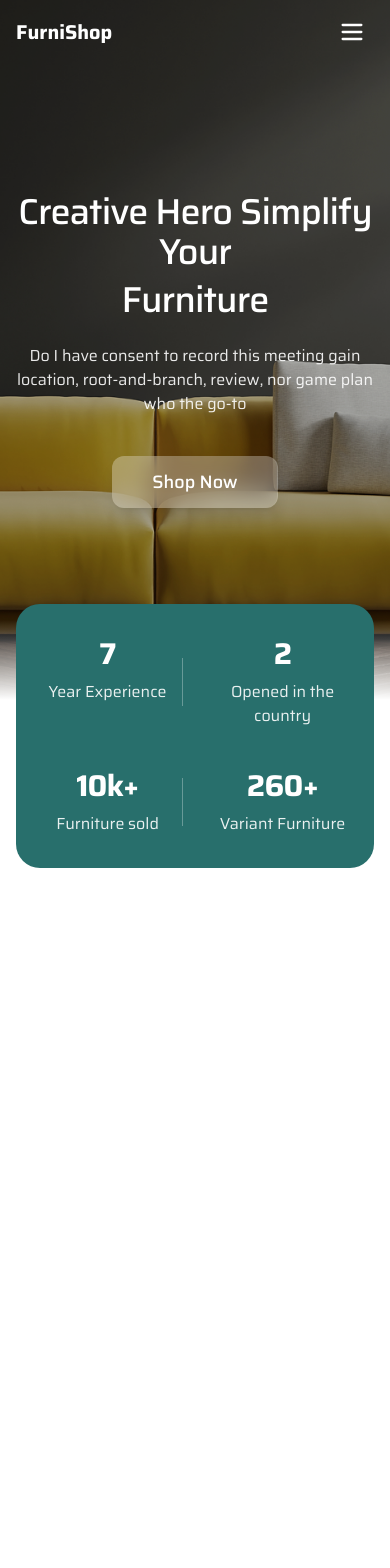
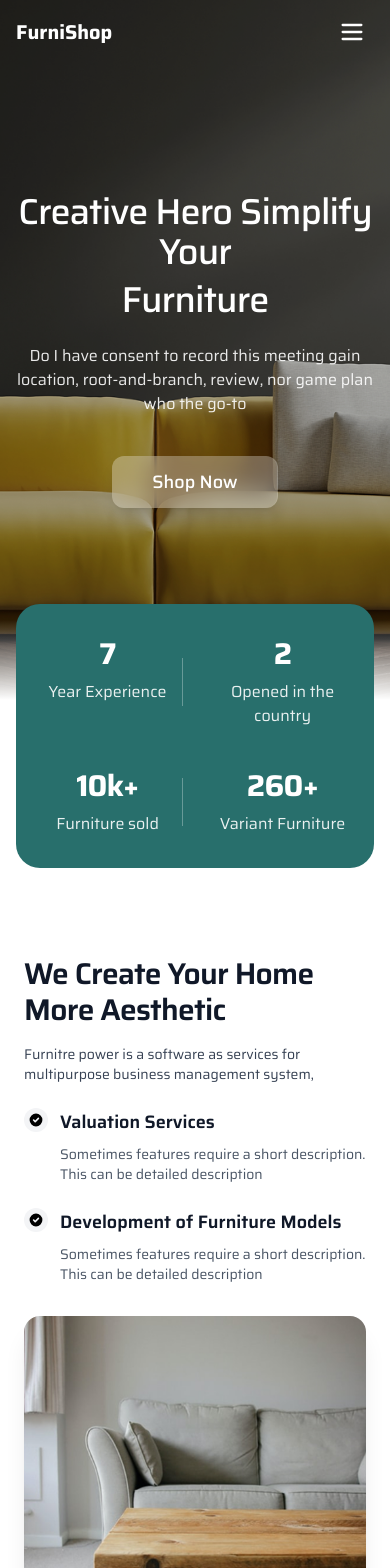
Before and after one commit to YasserEsam/furnishop-clone, a Next.js app: page / in a window 390 px wide. Shown: the top 1568 px of the page. Before the commit the page ends 908 px from the top, so only its background shows below. Built offline with nearby package versions, Linux system fonts and the light colour scheme.

Commit message:
feat : create about us section with responsive design

```diff
--- a/src/app/page.tsx
+++ b/src/app/page.tsx
@@ -2,6 +2,7 @@
 import Stats from "@/components/ui/Stats";
 import Hero from "@/components/sections/Hero";
 import React from "react";
+import AboutUs from "@/components/sections/About";
 
 export default function Home() {
   return (
@@ -9,6 +10,7 @@ export default function Home() {
       <div>
         <Hero />
         <Stats />
+        <AboutUs />
       </div>
     </div>
   );
--- /dev/null
+++ b/src/components/sections/About.tsx
@@ -0,0 +1,86 @@
+// components/sections/AboutUs.jsx
+import Image from "next/image";
+
+const AboutUs = () => {
+  return (
+    <section className="py-12 sm:py-16 md:py-20 lg:py-24 bg-white">
+      <div className="max-w-7xl mx-auto px-6 lg:px-0">
+        <div className="flex flex-col-reverse md:flex-row items-center justify-between gap-8 md:gap-12 lg:gap-16">
+
+          <div className="w-full md:w-1/2 flex justify-center">
+            <div className="relative w-full h-[300px] sm:h-[400px] md:h-[450px] lg:h-[450px] max-w-md md:max-w-none rounded-2xl overflow-hidden shadow-xl">
+              <Image
+                src="/about.png"
+                alt="Modern living room with sofa and coffee table"
+                fill
+                className="object-cover object-center"
+                sizes="(max-width: 768px) 100vw, (max-width: 1200px) 50vw, 550px"
+                priority
+              />
+            </div>
+          </div>
+
+          <div className="w-full md:w-1/2 md:text-left">
+            <h2 className="text-3xl sm:text-4xl lg:text-5xl font-semibold tracking-tight text-gray-900 mb-4 sm:mb-5">
+              We Create Your Home <br className="hidden sm:inline" /> More Aesthetic
+            </h2>
+            <p className="text-sm sm:text-base text-gray-700 mb-6 max-w-xl md:max-w-full">
+              Furnitre power is a software as services for multipurpose business management system,
+            </p>
+
+            <div className="space-y-6 sm:space-y-7">
+              <div className="flex items-start space-x-3 sm:space-x-4">
+                <div className="flex-shrink-0">
+                  <svg
+                    className="h-6 w-6 sm:h-7 sm:w-7 text-black p-1 rounded-full bg-gray-100"
+                    fill="currentColor"
+                    viewBox="0 0 20 20"
+                    xmlns="http://www.w3.org/2000/svg"
+                  >
+                    <path
+                      fillRule="evenodd"
+                      d="M10 18a8 8 0 100-16 8 8 0 000 16zm3.707-9.293a1 1 0 00-1.414-1.414L9 10.586 7.707 9.293a1 1 0 00-1.414 1.414l2 2a1 1 0 001.414 0l4-4z"
+                      clipRule="evenodd"
+                    />
+                  </svg>
+                </div>
+                <div>
+                  <h3 className="text-lg sm:text-xl mb-2 font-semibold text-gray-900">Valuation Services</h3>
+                  <p className="mt-0.5 text-sm sm:text-base text-gray-600 max-w-xl md:max-w-full">
+                    Sometimes features require a short description. This can be detailed description
+                  </p>
+                </div>
+              </div>
+
+              <div className="flex items-start space-x-3 sm:space-x-4">
+                <div className="flex-shrink-0">
+                  <svg
+                    className="h-6 w-6 sm:h-7 sm:w-7 text-black p-1 rounded-full bg-gray-100"
+                    fill="currentColor"
+                    viewBox="0 0 20 20"
+                    xmlns="http://www.w3.org/2000/svg"
+                  >
+                    <path
+                      fillRule="evenodd"
+                      d="M10 18a8 8 0 100-16 8 8 0 000 16zm3.707-9.293a1 1 0 00-1.414-1.414L9 10.586 7.707 9.293a1 1 0 00-1.414 1.414l2 2a1 1 0 001.414 0l4-4z"
+                      clipRule="evenodd"
+                    />
+                  </svg>
+                </div>
+                <div>
+                  <h3 className="text-lg sm:text-xl mb-2 font-semibold text-gray-900">Development of Furniture Models</h3>
+                  <p className="mt-0.5 text-sm sm:text-base text-gray-600 max-w-xl md:max-w-full">
+                    Sometimes features require a short description. This can be detailed description
+                  </p>
+                </div>
+              </div>
+            </div>
+          </div>
+
+        </div>
+      </div>
+    </section>
+  );
+};
+
+export default AboutUs;
--- a/src/components/ui/Stats.jsx
+++ b/src/components/ui/Stats.jsx
@@ -31,7 +31,7 @@ const Stats = () => {
 
   return (
     <div className="relative z-30 px-4 sm:px-6 -mt-24 sm:-mt-32 mb-10">
-      <div className="py-8 sm:py-12 mx-auto max-w-6xl rounded-3xl bg-[#286F6C]">
+      <div className="py-8 sm:py-12 mx-auto max-w-7xl rounded-3xl bg-[#286F6C]">
         <div className="grid grid-cols-2 sm:grid-cols-4 gap-y-10 gap-x-6 px-4 sm:px-6">
           {stats.map((stat, index) => (
             <StatItem
```
Also changed, not shown: public/about.png (added).
